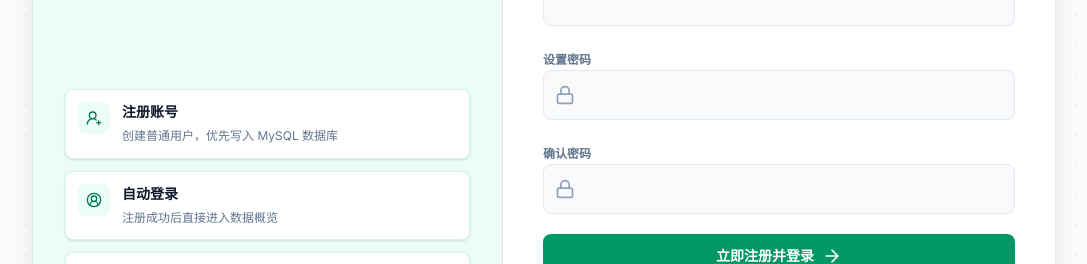
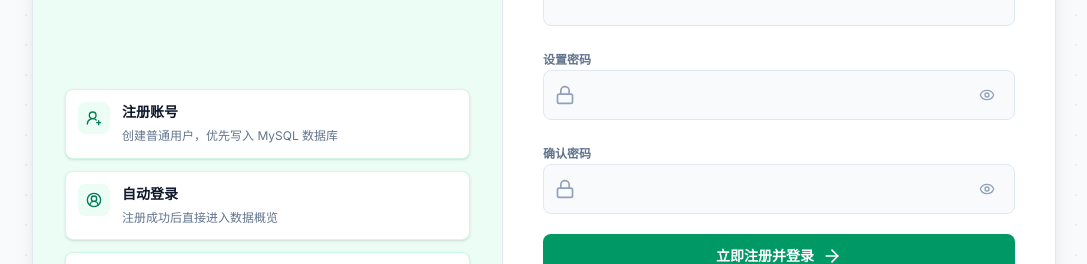
Before and after one commit to GYB0902/dongshuxisuan, a React (Vite) app: page /register in a window 1280 px wide. Shown: the part 437-701 px from the top of the page, without its empty margins (96-1183 px from the left). Built offline with nearby package versions, Linux system fonts and the light colour scheme; no server answers.

Commit message:
checkpoint: add register password visibility toggles

```diff
--- a/src/pages/Register.tsx
+++ b/src/pages/Register.tsx
@@ -1,6 +1,6 @@
 import { FormEvent, useEffect, useState } from 'react';
 import { Link, useNavigate } from 'react-router-dom';
-import { ArrowRight, Cloud, Lock, ShieldCheck, UserCircle2, UserPlus2 } from 'lucide-react';
+import { ArrowRight, Cloud, Eye, EyeOff, Lock, ShieldCheck, UserCircle2, UserPlus2 } from 'lucide-react';
 import { ToastHost } from '../components/layout/ToastHost';
 import { notify } from '../lib/actions';
 import { apiRegisterUser, demoAccounts, writeAuthUser } from '../lib/auth';
@@ -12,6 +12,8 @@ export function Register() {
   const [organization, setOrganization] = useState('');
   const [password, setPassword] = useState('');
   const [confirmPassword, setConfirmPassword] = useState('');
+  const [showPassword, setShowPassword] = useState(false);
+  const [showConfirmPassword, setShowConfirmPassword] = useState(false);
   const [isSubmitting, setIsSubmitting] = useState(false);
 
   useEffect(() => {
@@ -190,11 +192,19 @@ export function Register() {
               <div className="relative">
                 <Lock className="absolute left-3 top-1/2 h-5 w-5 -translate-y-1/2 text-slate-400" />
                 <input
-                  type="password"
+                  type={showPassword ? 'text' : 'password'}
                   value={password}
                   onChange={(event) => setPassword(event.target.value)}
-                  className="w-full rounded-lg border border-slate-200 bg-slate-50 py-3 pl-10 pr-4 text-slate-900 outline-none transition-all focus:border-emerald-500 focus:bg-white focus:ring-2 focus:ring-emerald-100"
+                  className="w-full rounded-lg border border-slate-200 bg-slate-50 py-3 pl-10 pr-12 text-slate-900 outline-none transition-all focus:border-emerald-500 focus:bg-white focus:ring-2 focus:ring-emerald-100"
                 />
+                <button
+                  type="button"
+                  onClick={() => setShowPassword((value) => !value)}
+                  className="absolute right-3 top-1/2 flex h-8 w-8 -translate-y-1/2 items-center justify-center rounded-full text-slate-400 transition-colors hover:bg-slate-100 hover:text-emerald-700"
+                  aria-label={showPassword ? '隐藏密码' : '显示密码'}
+                >
+                  {showPassword ? <EyeOff className="h-4 w-4" /> : <Eye className="h-4 w-4" />}
+                </button>
               </div>
             </label>
 
@@ -203,11 +213,19 @@ export function Register() {
               <div className="relative">
                 <Lock className="absolute left-3 top-1/2 h-5 w-5 -translate-y-1/2 text-slate-400" />
                 <input
-                  type="password"
+                  type={showConfirmPassword ? 'text' : 'password'}
                   value={confirmPassword}
                   onChange={(event) => setConfirmPassword(event.target.value)}
-                  className="w-full rounded-lg border border-slate-200 bg-slate-50 py-3 pl-10 pr-4 text-slate-900 outline-none transition-all focus:border-emerald-500 focus:bg-white focus:ring-2 focus:ring-emerald-100"
+                  className="w-full rounded-lg border border-slate-200 bg-slate-50 py-3 pl-10 pr-12 text-slate-900 outline-none transition-all focus:border-emerald-500 focus:bg-white focus:ring-2 focus:ring-emerald-100"
                 />
+                <button
+                  type="button"
+                  onClick={() => setShowConfirmPassword((value) => !value)}
+                  className="absolute right-3 top-1/2 flex h-8 w-8 -translate-y-1/2 items-center justify-center rounded-full text-slate-400 transition-colors hover:bg-slate-100 hover:text-emerald-700"
+                  aria-label={showConfirmPassword ? '隐藏确认密码' : '显示确认密码'}
+                >
+                  {showConfirmPassword ? <EyeOff className="h-4 w-4" /> : <Eye className="h-4 w-4" />}
+                </button>
               </div>
             </label>
 
```
